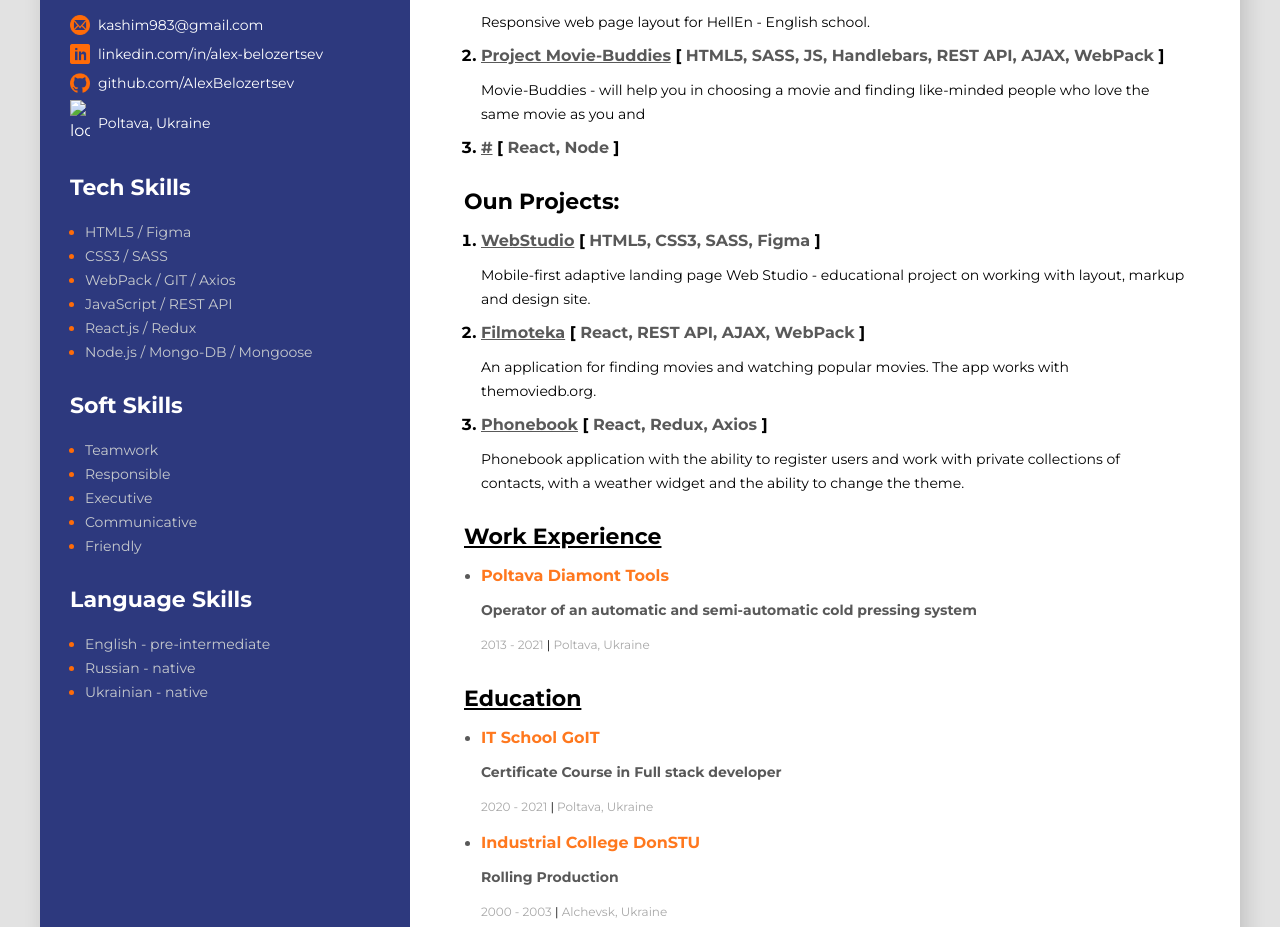
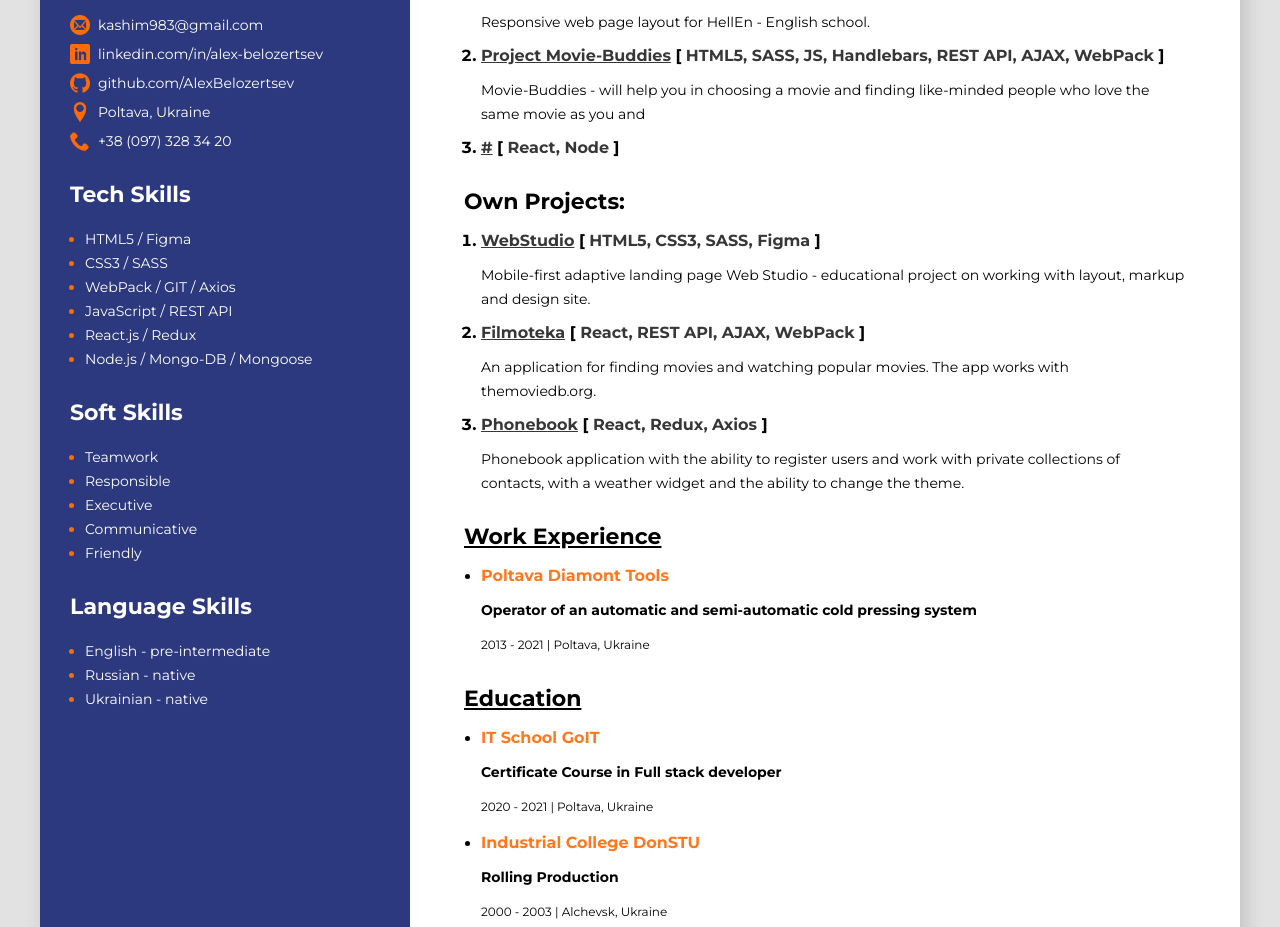
Before and after one commit to AlexBelozertsev/resume_goit, a plain HTML site: page index.html in a window 1280 px wide. Shown: the part 494-1421 px from the top of the page. Drawn offline with Linux system fonts and the light colour scheme.

```diff
--- a/css/styles.css
+++ b/css/styles.css
@@ -67,7 +67,7 @@ body {
   margin-left: 15px;
 }
 .skills-container-text {
-  color: #c7cace;
+  color: #ffffff;
 }
 .profession {
   font-size: 14px;
@@ -95,7 +95,7 @@ body {
   margin-bottom: 15px;
 }
 .tech-name {
-  color: #595959;
+  color: #383737;
   font-size: 16px;
   font-weight: 600;
   line-height: 24px;
@@ -116,17 +116,14 @@ body {
   color: #ff781e;
 }
 .period {
-  color: #a8a8a8;
   font-size: 12px;
   font-weight: 400;
   line-height: 24px;
 }
 .devider {
-  color: #000000;
   height: 14px;
 }
 .duties-item {
-  color: #595959;
   font-size: 14px;
   font-weight: 400;
   line-height: 24px;
--- a/index.html
+++ b/index.html
@@ -29,8 +29,12 @@
               <a class="contact-link" href="https://github.com/AlexBelozertsev">  github.com/AlexBelozertsev</a>
             </div>
             <div class="contact-info">
-              <img class="icon" src="./img//location.png" alt="location" />
+              <img class="icon" src="./img/location.png" alt="location" />
               <span class="contact-link" > Poltava, Ukraine</span>
+            </div>
+            <div class="contact-info">
+              <img class="icon" src="./img/phone.png" alt="phone" />
+              <span class="contact-link"> +38 (097) 328 34 20</span>
             </div>
           </div>
 
@@ -107,7 +111,7 @@
                 </li>
               </ol>
 
-              <h4 class="rubric">Oun Projects:</h4>
+              <h4 class="rubric">Own Projects:</h4>
               <ol>
                 <li class="project-item">
                   <a class="tech-name" href="https://alexbelozertsev.github.io/goit-markup-hw-08/">WebStudio</a>
```
Also changed, not shown: img/phone.png (added).
